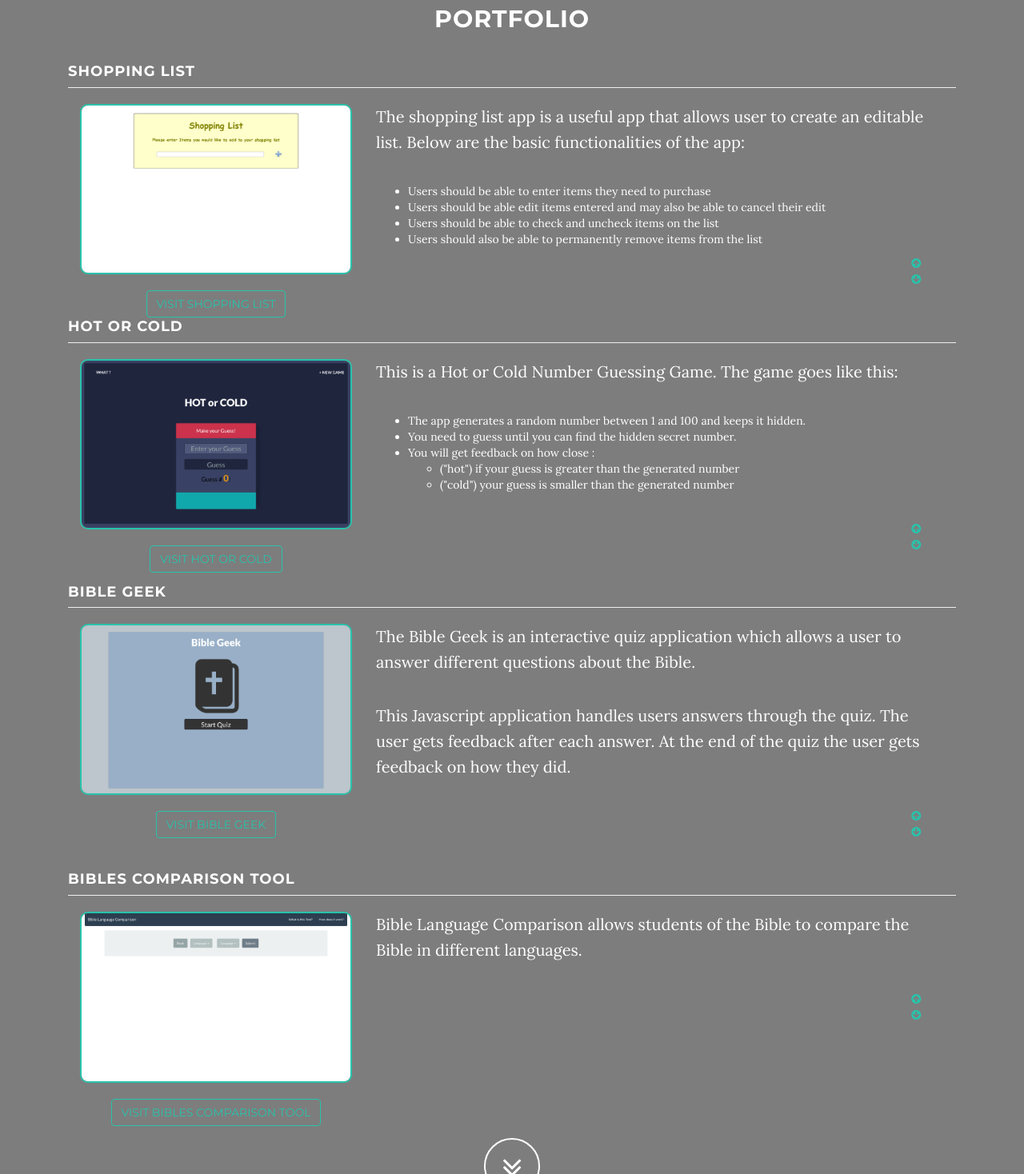
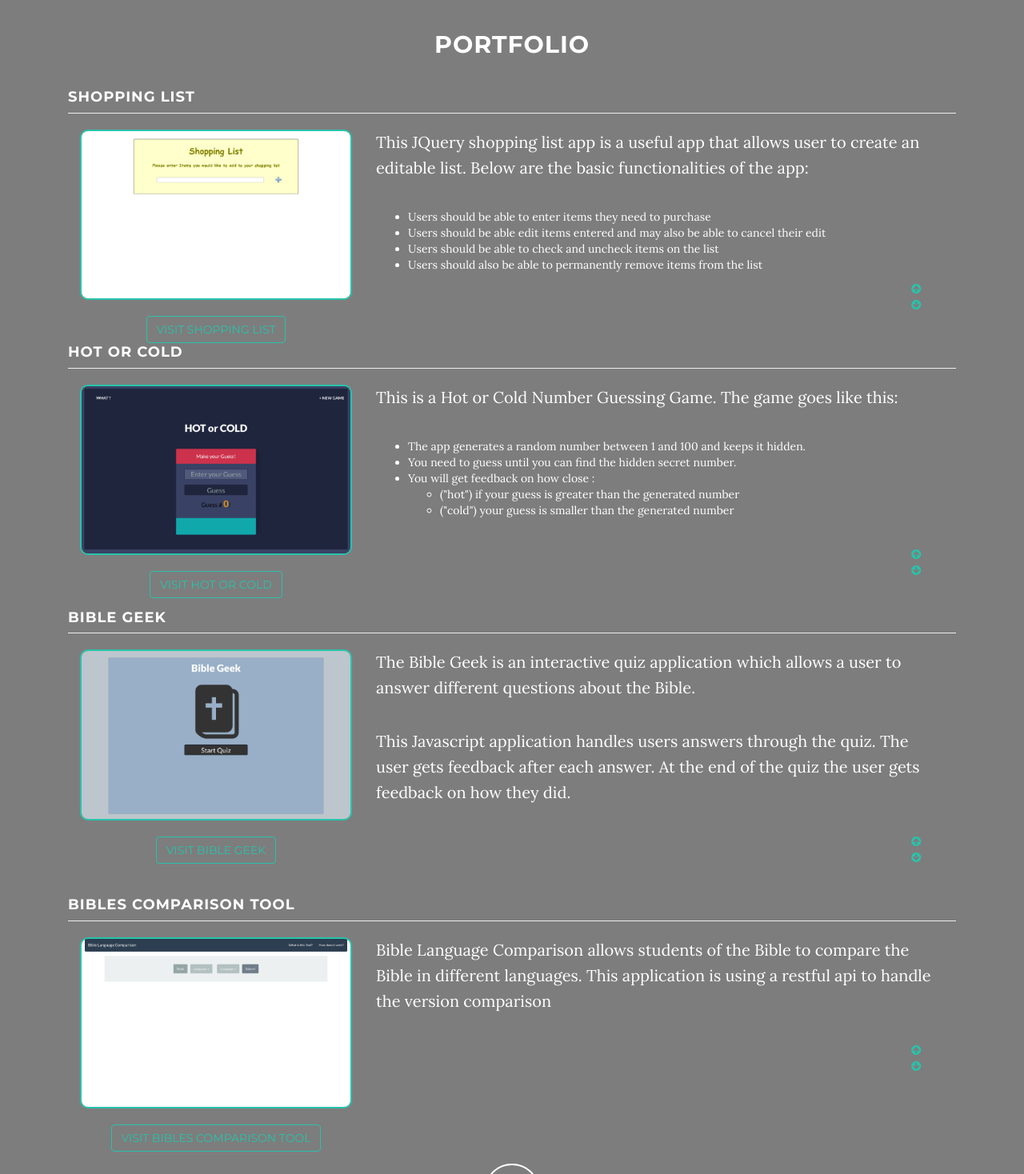
Before and after one commit to TheRedeemed/portfolio, a plain HTML site: page index.html in a window 1280 px wide. Shown: the part 1840-3308 px from the top of the page at 80% size. Drawn offline with nearby package versions, Linux system fonts and the light colour scheme; some packages are replaced by stand-ins of ours.

Commit message:
Projects Description Updates
Provided more descriptive updates to the projects description

```diff
--- a/index.html
+++ b/index.html
@@ -84,7 +84,7 @@
                 <div class="col-md-8 col-md-offset-2">
                     <h2 class="text-center">About</h2>
                     <p>I am from the Ivory Coast in West Africa. I have a degree in Network Engineering from NIIT in Accra-Ghana and a degree in Information Technology from the University of North Florida in Jacksonville Florida.<br><br>
-                    I like technology and I enjoy creating simple looking but useful web application using lastest technologies like HTML5, CSS3, Javascript, jQuery, Ajax...</p>
+                    I like technology and I enjoy creating simple looking but useful web application using lastest technologies like HTML5, CSS3, Javascript, jQuery, Ajax, Angular JS, Node JS...</p>
                     <div class="text-center">
                         <div class="page-scroll">
                             <a href="#Portfolio" class="btn btn-circle">
@@ -111,7 +111,7 @@
                                         </a>
                                     </div>
                                     <div class="col-md-8 portfolio-project-desc">
-                                        <p>The shopping list app is a useful app that allows user to create an editable list. Below are the basic functionalities of the app:
+                                        <p>This JQuery shopping list app is a useful app that allows user to create an editable list. Below are the basic functionalities of the app:
                                         </p>
                                         <ul>
                                             <li>Users should be able to enter items they need to purchase</li>
@@ -195,7 +195,7 @@
                                         </a>
                                     </div>
                                     <div class="col-md-8 portfolio-project-desc">
-                                        <p>Bible Language Comparison allows students of the Bible to compare the Bible in different languages.</p>
+                                        <p>Bible Language Comparison allows students of the Bible to compare the Bible in different languages. This application is using a restful api to handle the version comparison</p>
                                         <a href="http://theredeemed.github.io/BiblesComparisonTool/" target="_blank" class="btn btn-default btn-md hidden-lg">
                                         Visit Bibles Comparison Tool
                                         </a>
```
